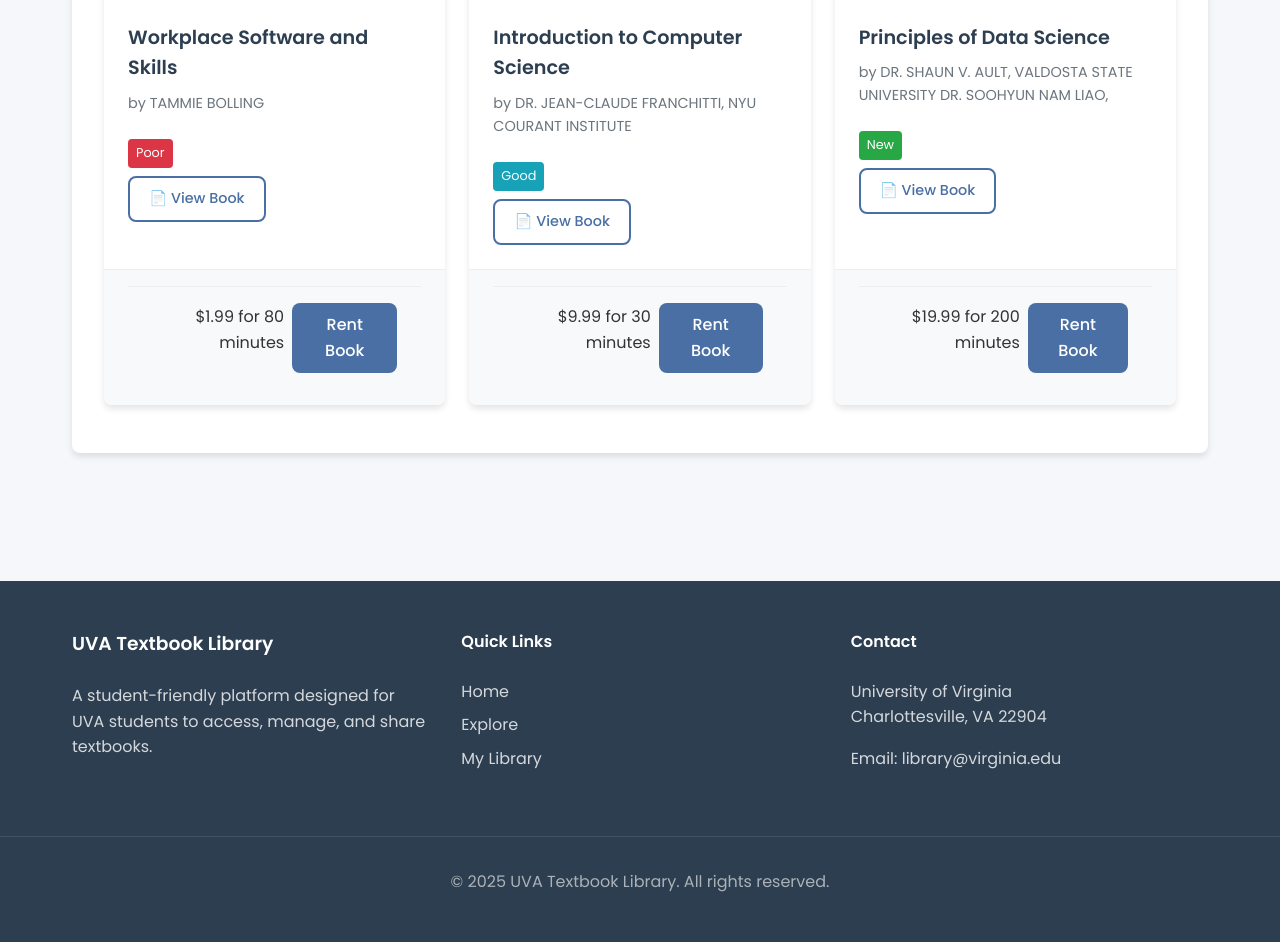
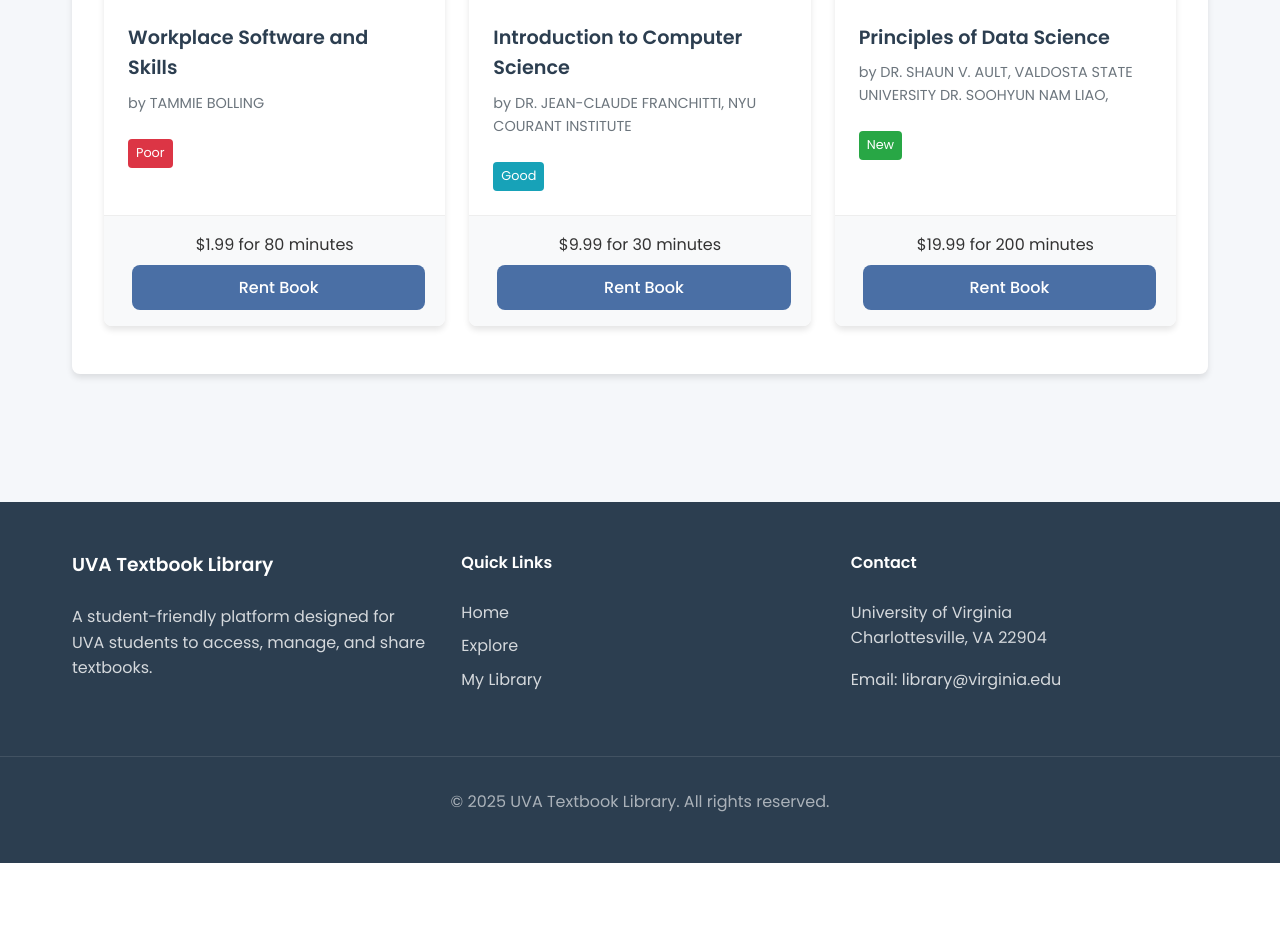
Before and after one commit to notjup1ter/textbook-rental-app, a Django app: page /library/explore/ in a window 1280 px wide. Shown: the part 481-1423 px from the top of the page. After the commit the page ends 1344 px from the top, so only its background shows below. Run offline with Django 5.2, Linux system fonts and the light colour scheme; data comes from the database, SQL or seed files in the repository.

Commit message:
changed aesthetics

```diff
--- a/library/templates/library/book_detail.html
+++ b/library/templates/library/book_detail.html
@@ -26,7 +26,7 @@
                 {% endif %}
 
                 {% if user.is_authenticated %}
-                <div class="dropdown" style="margin-top: 0.5rem;">
+                <div class="dropdown" style="margin-top: 0.5rem; width: 200%;">
                     <form method="post" action="{% url 'add_to_collection' book.id %}">
                         {% csrf_token %}
                         <select name="collection_id" class="form-control" style="margin-bottom: 0.5rem;">
--- a/library/templates/library/explore_library.html
+++ b/library/templates/library/explore_library.html
@@ -22,9 +22,7 @@
 
             <div class="book-info">
                 <span class="book-title">
-                    <a href="{% url 'book_detail' book.id %}" style="color: inherit; text-decoration: none;">
-                        {{ book.title }}
-                    </a>
+                    {{ book.title }}
                 </span>
                 <span class="book-author">by {{ book.author }}</span>
                 <div class="book-details" style="margin-top: 0.5rem; font-size: 0.9rem;">
@@ -44,27 +42,18 @@
                         {{ book.get_condition_display }}
                     </span>
                 </div>
-                {% if book.pdf_file %}
-                <div style="margin-top: 0.5rem;">
-                    <a href="{% url 'book_detail' book.id %}" class="btn btn-outline" style="font-size: 0.9rem;">
-                        📄 View Book
-                    </a>
-                </div>
-                {% endif %}
             </div>
 
-            <div class="book-actions">
+            <div class="book-actions" style="display: flex; flex-direction: column; gap: 0.5rem;">
                 {% if book in user_library_books %}
                     <span class="in-library">✓ In Your Library</span>
                 {% else %}
-                    <div class="book-actions">
-                        <p class="rental-price">${{ book.rental_price }} for {{ book.rental_duration_days }} minutes</p>
-                        <a href="{% url 'rent_book' book.id %}" class="btn btn-primary">Rent Book</a>
-                    </div>
+                    <p class="rental-price" style="margin: 0;">${{ book.rental_price }} for {{ book.rental_duration_days }} minutes</p>
+                    <a href="{% url 'rent_book' book.id %}" class="btn btn-primary" style="width: 100%;">Rent Book</a>
                 {% endif %}
 
                 {% if user.is_authenticated %}
-                <div class="dropdown" style="margin-top: 0.5rem;">
+                <div class="dropdown">
                     <form method="post" action="{% url 'add_to_collection' book.id %}">
                         {% csrf_token %}
                         <select name="collection_id" class="form-control" style="margin-bottom: 0.5rem;" required>
```
